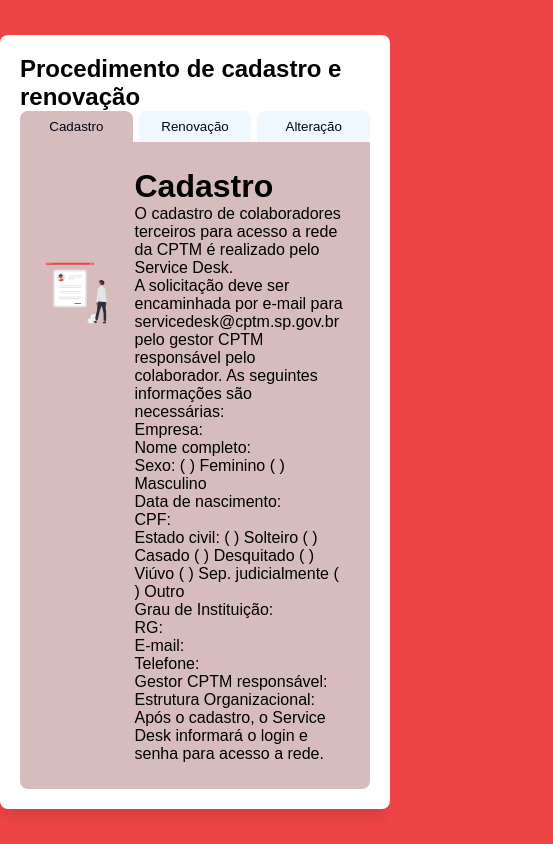
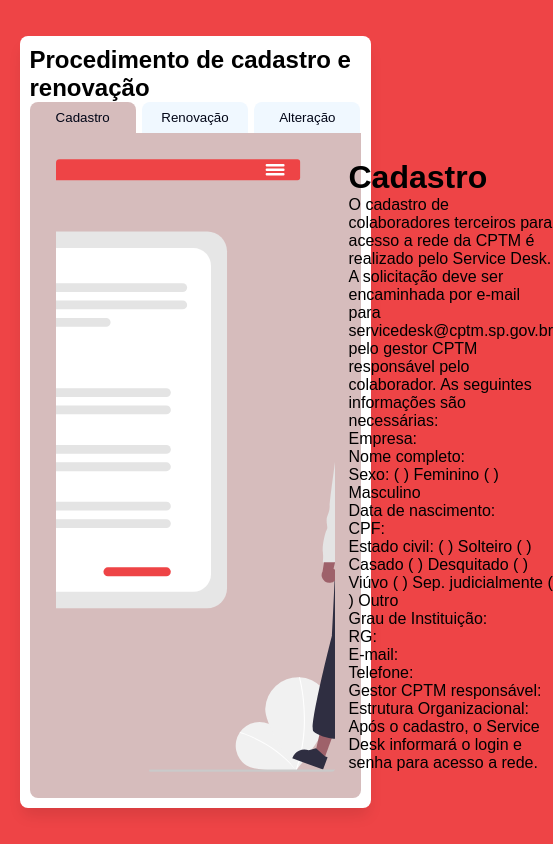
Before and after one commit to Ygorfnascimento/Projeto-CPTM, a plain HTML site: page Site CPTM/servico.html in a window 390 px wide. Shown: the whole page, 553 px wide, since content can reach past the window. Drawn offline with Linux system fonts and the light colour scheme; files whose address does not match are found by name.

Commit message:
Update servico.css

```diff
--- a/Site CPTM/css/servico.css
+++ b/Site CPTM/css/servico.css
@@ -1,9 +1,8 @@
-
 * {
     margin: 0;
     padding: 0;
     box-sizing: border-box;
-    font-family: Arial, Helvetica, sans-serif
+    font-family: Arial, Helvetica, sans-serif;
 }
 
 body {
@@ -16,7 +15,8 @@ body {
 
 #container {
     background-color: #ffffff;
-    width: 1000px;
+    width: 90%; /* Alterado para ser responsivo */
+    max-width: 1000px;
     padding: 20px;
     border-radius: 8px;
     box-shadow: 0px 10px 15px -3px rgba(0, 0, 0, 0.1);
@@ -28,7 +28,7 @@ body {
 }
 
 .tab-btn {
-    width: 100%;
+    flex: 1; /* Faz os botões ocuparem espaço igual */
     border: none;
     color: #020617;
     background-color: #f0f8ff;
@@ -36,7 +36,7 @@ body {
     font-weight: 500;
     padding: 8px;
     cursor: pointer;
-    transition: background-color .3s ease;
+    transition: background-color .3s ease, transform .2s; /* Adicionada transição de transformação */
 }
 
 .tab-btn.active {
@@ -45,10 +45,13 @@ body {
 
 .tab-btn:hover {
     background-color: #d6bcbc;
+    transform: scale(1.05); /* Efeito de aumento ao passar o mouse */
 }
 
 .content {
     display: none;
+    opacity: 0; /* Inicia invisível */
+    transition: opacity 0.3s ease; /* Transição de opacidade */
 }
 
 .content.show {
@@ -57,9 +60,24 @@ body {
     background-color: #d6bcbc;
     border-radius: 0px 0px 8px 8px;
     padding: 26px;
+    opacity: 1; /* Torna visível quando a classe 'show' é aplicada */
 }
 
 .content-img {
     width: 25%;
     height: 250px;
+    object-fit: cover; /* Ajusta a imagem para cobrir o espaço */
+    border-radius: 4px; /* Arredondar as bordas das imagens */
 }
+
+/* Responsividade */
+@media (max-width: 768px) {
+    .content-img {
+        width: 100%; /* Imagens ocupam toda a largura em telas menores */
+        height: auto; /* Altura automática para manter proporções */
+    }
+
+    #container {
+        padding: 10px; /* Menos padding em telas menores */
+    }
+}
```
